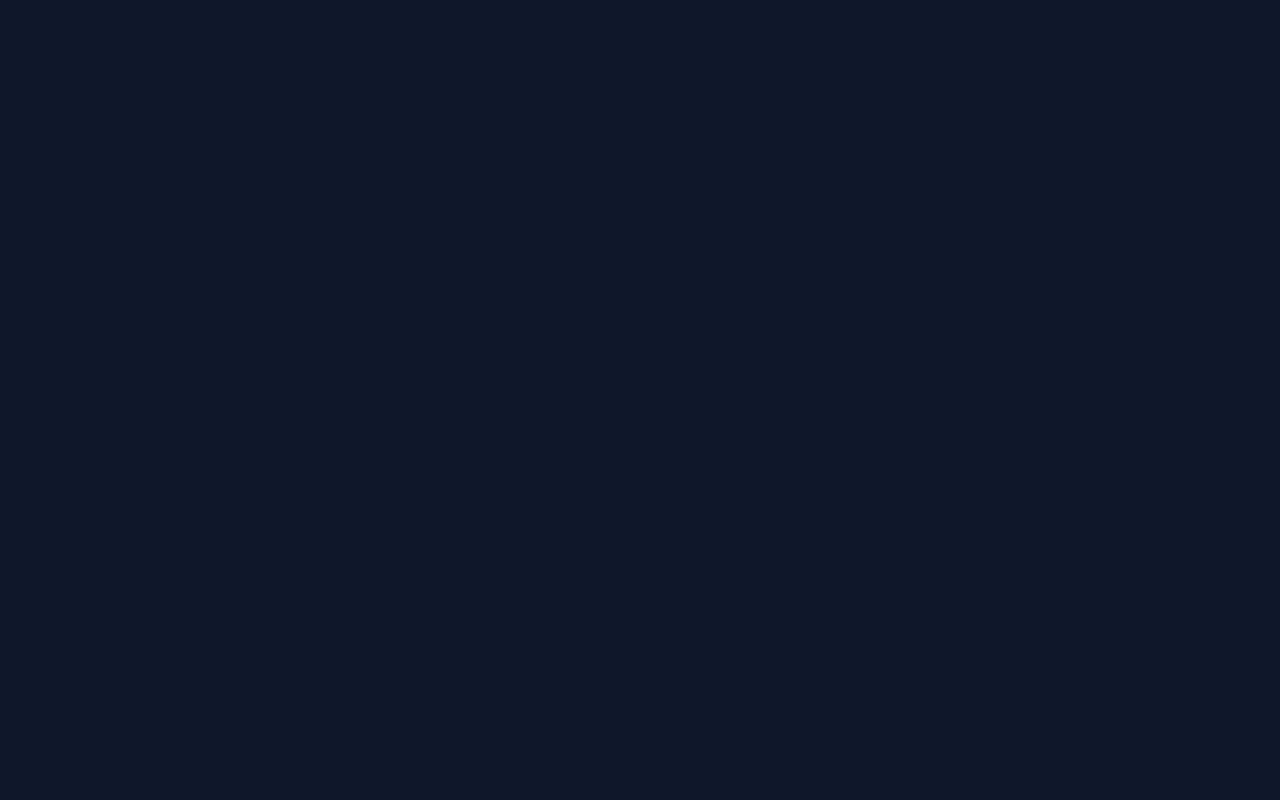
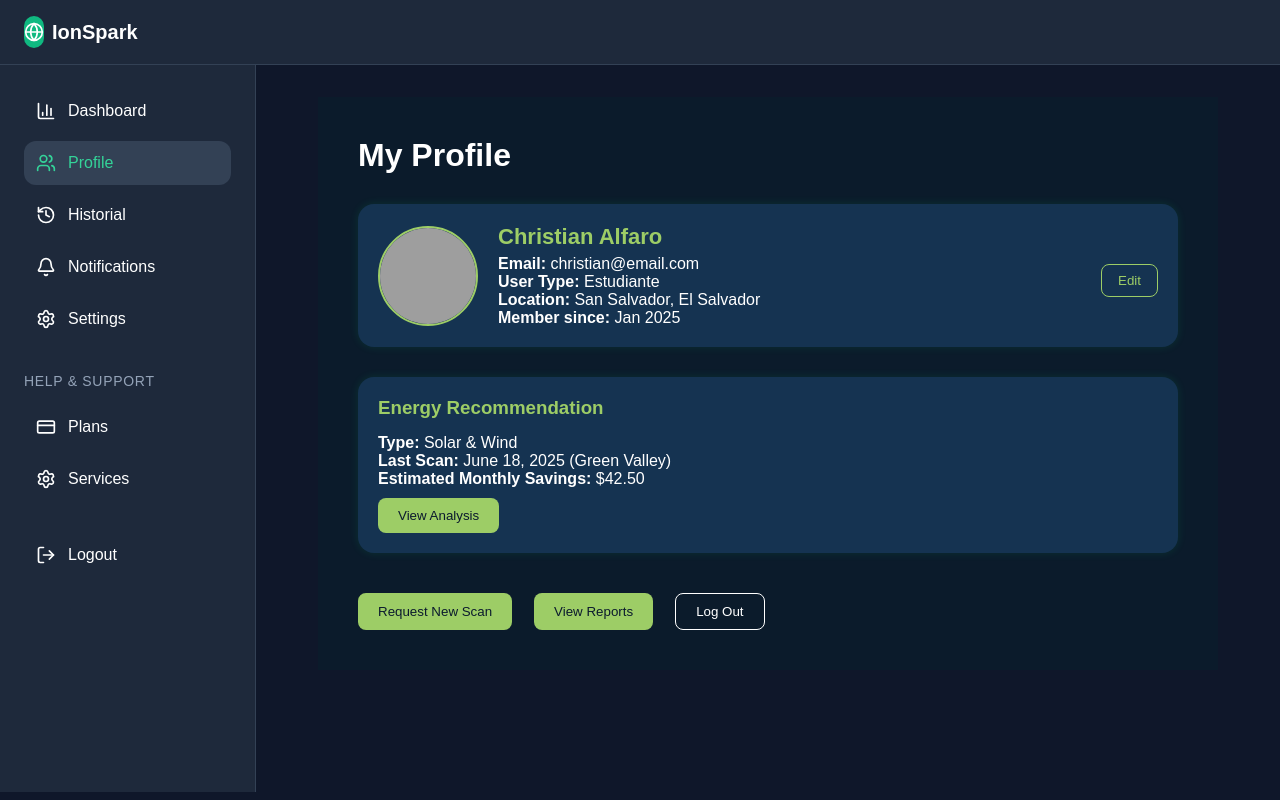
Before and after one commit to MrAlegria-6/IonSparkProject, a React (Create React App) app: page /profile in a window 1280 px wide. Before the commit this address had no page. Built offline with nearby package versions, Linux system fonts and the light colour scheme; grey boxes are pictures that could not be loaded.

Commit message:
profile creado

```diff
--- a/src/App.js
+++ b/src/App.js
@@ -5,6 +5,7 @@ import LoginRegister from './login/login.jsx';
 import Dashboard from './UserDashboard/Dashboard';
 import Notifications from './Notifications/Notis.jsx';
 import Historial from './Historial/Historial.jsx';
+import UserProfile from './UserProfile/UserProfile';
 import './index.css';
 
 function App() {
@@ -16,6 +17,7 @@ function App() {
         <Route path="/dashboard" element={<Dashboard />} />
         <Route path="/notifications" element={<Notifications />} />
         <Route path="/historial" element={<Historial />} />
+        <Route path="/profile" element={<UserProfile />} />
       </Routes>
     </Router>
   );
--- /dev/null
+++ b/src/UserProfile/UserProfile.css
@@ -0,0 +1,118 @@
+/* src/styles/UserProfile.css */
+
+.profile-container {
+  background-color: #0B1B2B;
+  color: #ffffff;
+  padding: 40px;
+  max-width: 900px;
+  margin: 0 auto;
+  font-family: 'Segoe UI', sans-serif;
+}
+
+.profile-title {
+  font-size: 32px;
+  margin-bottom: 30px;
+}
+
+.profile-card {
+  background-color: #153351;
+  padding: 20px;
+  border-radius: 16px;
+  margin-bottom: 30px;
+  box-shadow: 0 0 10px rgba(0, 255, 128, 0.1);
+  display: flex;
+  justify-content: space-between;
+  align-items: center;
+  flex-wrap: wrap;
+}
+
+.profile-info {
+  display: flex;
+  align-items: center;
+  gap: 20px;
+  flex-wrap: wrap;
+}
+
+.profile-image {
+  width: 100px;
+  height: 100px;
+  border-radius: 100px;
+  border: 2px solid #9DCD66;
+  object-fit: cover;
+}
+
+.profile-details h3 {
+  margin-bottom: 5px;
+  font-size: 22px;
+  color: #9DCD66;
+}
+
+.edit-button-container {
+  margin-top: 10px;
+}
+
+.edit-button {
+  background-color: transparent;
+  color: #9DCD66;
+  border: 1px solid #9DCD66;
+  padding: 8px 16px;
+  border-radius: 8px;
+  cursor: pointer;
+  transition: background-color 0.3s, color 0.3s;
+}
+
+.edit-button:hover {
+  background-color: #9DCD66;
+  color: #0b1a2e;
+}
+
+.energy-status-card {
+  background-color: #153351;
+  padding: 20px;
+  border-radius: 16px;
+  margin-bottom: 30px;
+  box-shadow: 0 0 10px rgba(0, 255, 128, 0.1);
+}
+
+.energy-status-card h3 {
+  color: #9DCD66;
+  margin-bottom: 15px;
+}
+
+.action-button {
+  background-color: #9DCD66;
+  color: #0b1a2e;
+  padding: 10px 20px;
+  margin-right: 10px;
+  margin-top: 10px;
+  border: none;
+  border-radius: 8px;
+  cursor: pointer;
+  transition: background-color 0.3s;
+}
+
+.action-button:hover {
+  background-color: #9DCD66;
+}
+
+.logout-button {
+  background-color: transparent;
+  color: #ffffff;
+  border: 1px solid #ffffff;
+  padding: 10px 20px;
+  border-radius: 8px;
+  margin-top: 10px;
+  cursor: pointer;
+  transition: background-color 0.3s, color 0.3s;
+}
+
+.logout-button:hover {
+  background-color: #ffffff;
+  color: #0b1a2e;
+}
+
+.quick-actions {
+  display: flex;
+  flex-wrap: wrap;
+  gap: 12px;
+}
--- /dev/null
+++ b/src/UserProfile/UserProfile.jsx
@@ -0,0 +1,121 @@
+// src/UserDashboard/UserProfile.jsx
+import React from 'react';
+import { BarChart3, Users, History, Bell, Settings, CreditCard, LogOut, Globe } from 'lucide-react';
+import './UserProfile.css';
+import '../UserDashboard/Dashboard.css';
+import { useNavigate } from 'react-router-dom';
+
+const UserProfile = () => {
+  const navigate = useNavigate();
+
+  return (
+    <div className="dashboard">
+      <header className="header">
+        <div className="header-content">
+          <div className="header-left">
+            <div className="logo">
+              <div className="logo-icon"><Globe size={20} /></div>
+              <span className="logo-text">IonSpark</span>
+            </div>
+          </div>
+        </div>
+      </header>
+
+      <div className="main-layout">
+        <aside className="sidebar">
+          <div className="sidebar-content">
+            <div className="menu-section">
+              <div className="menu-item">
+                <BarChart3 size={20} />
+                <span onClick={() => navigate("/dashboard")}>Dashboard</span>
+              </div>
+              <div className="menu-item active">
+                <Users size={20} />
+                <span>Profile</span>
+              </div>
+              <div className="menu-item">
+                <History size={20} />
+                <span onClick={() => navigate("/historial")}>Historial</span>
+              </div>
+              <div className="menu-item">
+                <Bell size={20} />
+                <span onClick={() => navigate("/notifications")}>Notifications</span>
+              </div>
+              <div className="menu-item">
+                <Settings size={20} />
+                <span>Settings</span>
+              </div>
+            </div>
+
+            <div className="help-section">
+              <h3 className="section-title">Help & Support</h3>
+              <div className="menu-item">
+                <CreditCard size={20} />
+                <span>Plans</span>
+              </div>
+              <div className="menu-item">
+                <Settings size={20} />
+                <span>Services</span>
+              </div>
+            </div>
+
+            <div className="logout-section">
+              <div className="menu-item" onClick={() => {
+                localStorage.removeItem('token');
+                navigate('/');
+              }}>
+                <LogOut size={20} />
+                <span>Logout</span>
+              </div>
+            </div>
+          </div>
+        </aside>
+
+        <main className="main-content">
+          <div className="profile-container">
+            <h2 className="profile-title">My Profile</h2>
+
+            <div className="profile-card">
+              <div className="profile-info">
+                <img
+                  src="https://www.w3schools.com/howto/img_avatar.png"
+                  alt="Profile"
+                  className="profile-image"
+                />
+                <div className="profile-details">
+                  <h3>Christian Alfaro</h3>
+                  <p><strong>Email:</strong> christian@email.com</p>
+                  <p><strong>User Type:</strong> Estudiante</p>
+                  <p><strong>Location:</strong> San Salvador, El Salvador</p>
+                  <p><strong>Member since:</strong> Jan 2025</p>
+                </div>
+              </div>
+              <div className="edit-button-container">
+                <button className="edit-button">Edit</button>
+              </div>
+            </div>
+
+            <div className="energy-status-card">
+              <h3>Energy Recommendation</h3>
+              <p><strong>Type:</strong> Solar & Wind</p>
+              <p><strong>Last Scan:</strong> June 18, 2025 (Green Valley)</p>
+              <p><strong>Estimated Monthly Savings:</strong> $42.50</p>
+              <button className="action-button">View Analysis</button>
+            </div>
+
+            <div className="quick-actions">
+              <button className="action-button">Request New Scan</button>
+              <button className="action-button">View Reports</button>
+              <button className="logout-button" onClick={() => {
+                localStorage.removeItem('token');
+                navigate('/');
+              }}>Log Out</button>
+            </div>
+          </div>
+        </main>
+      </div>
+    </div>
+  );
+};
+
+export default UserProfile;
```
